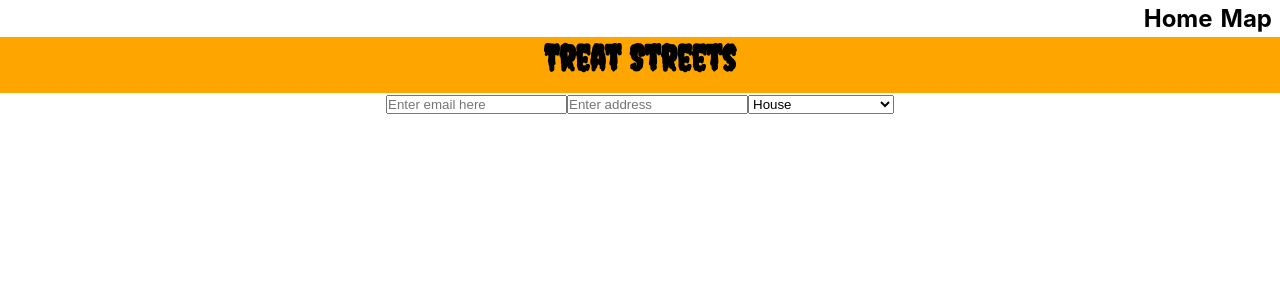
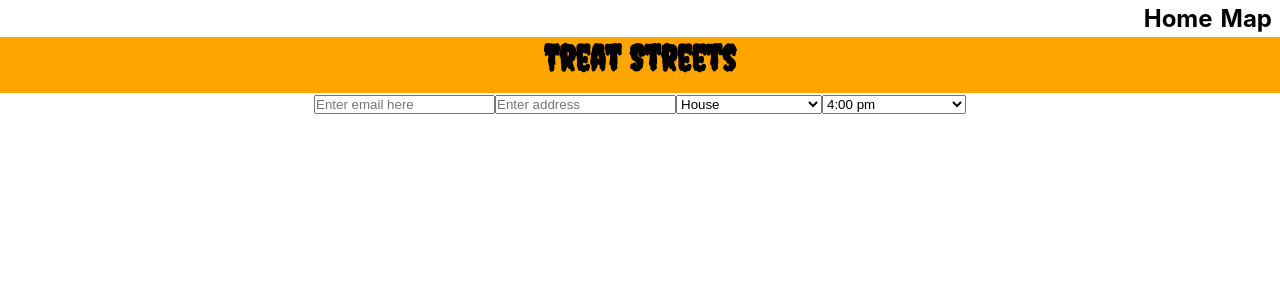
Before and after one commit to Treat-Streets/treat-streets-fe, a React (Create React App) app: page /Register in a window 1280 px wide. Shown: the top 300 px of the page. Built offline with nearby package versions, Linux system fonts and the light colour scheme.

Commit message:
Add dropdown for start time

```diff
--- a/src/Components/RegisterForm.js
+++ b/src/Components/RegisterForm.js
@@ -23,6 +23,12 @@ const RegisterForm = () => {
 					<option value="apartment">Apartment</option>
 					<option value="business">Business</option>
 				</select>
+				<select name="startTime">
+					<option value="default" disabled>Choose a Start Time</option>
+					<option value="4:00 pm">4:00 pm</option>
+					<option value="5:00 pm">5:00 pm</option>
+					<option value="6:00 pm">6:00 pm</option>
+				</select>
 			</form>
 		</div>
 	)
```
